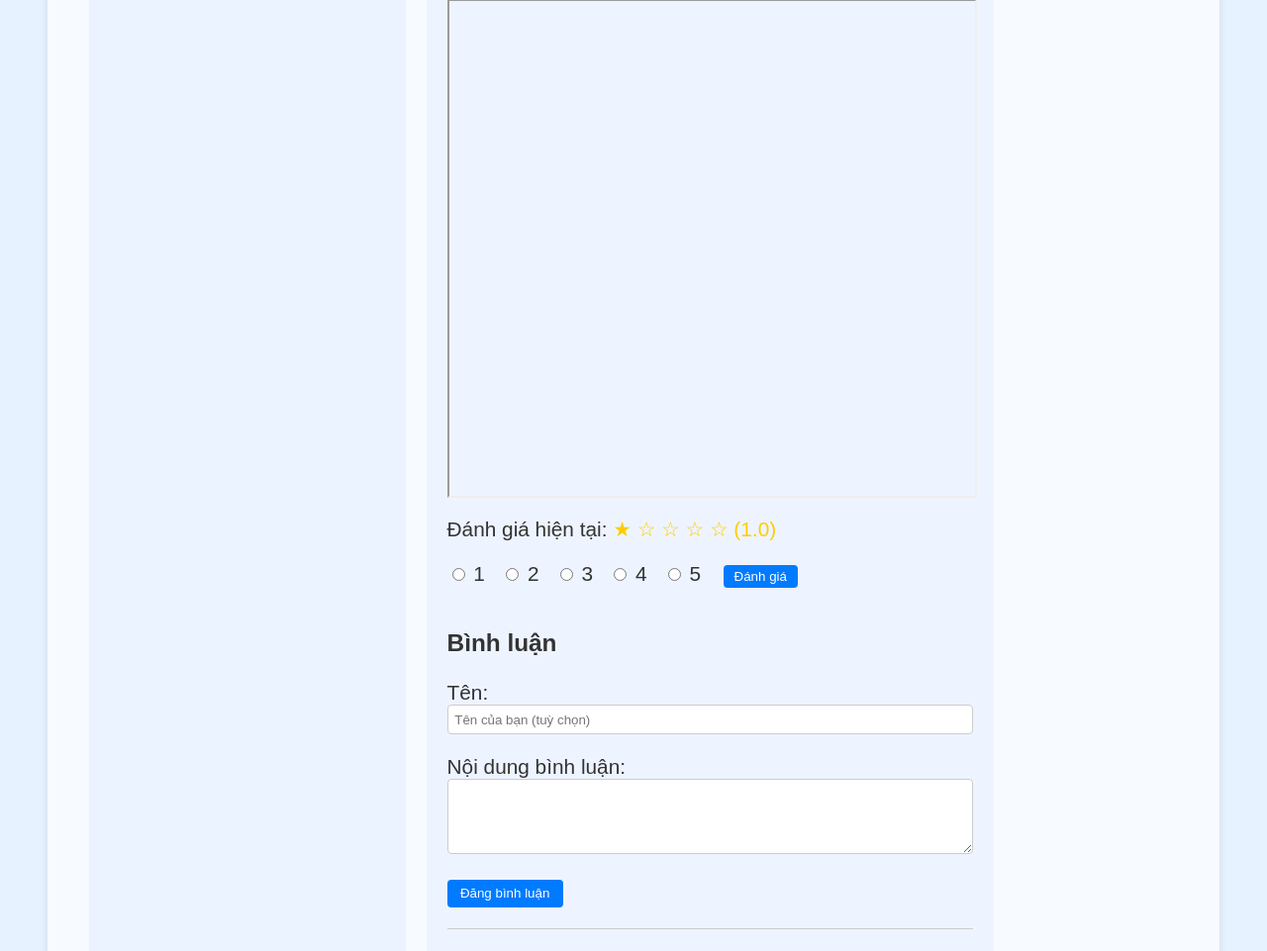
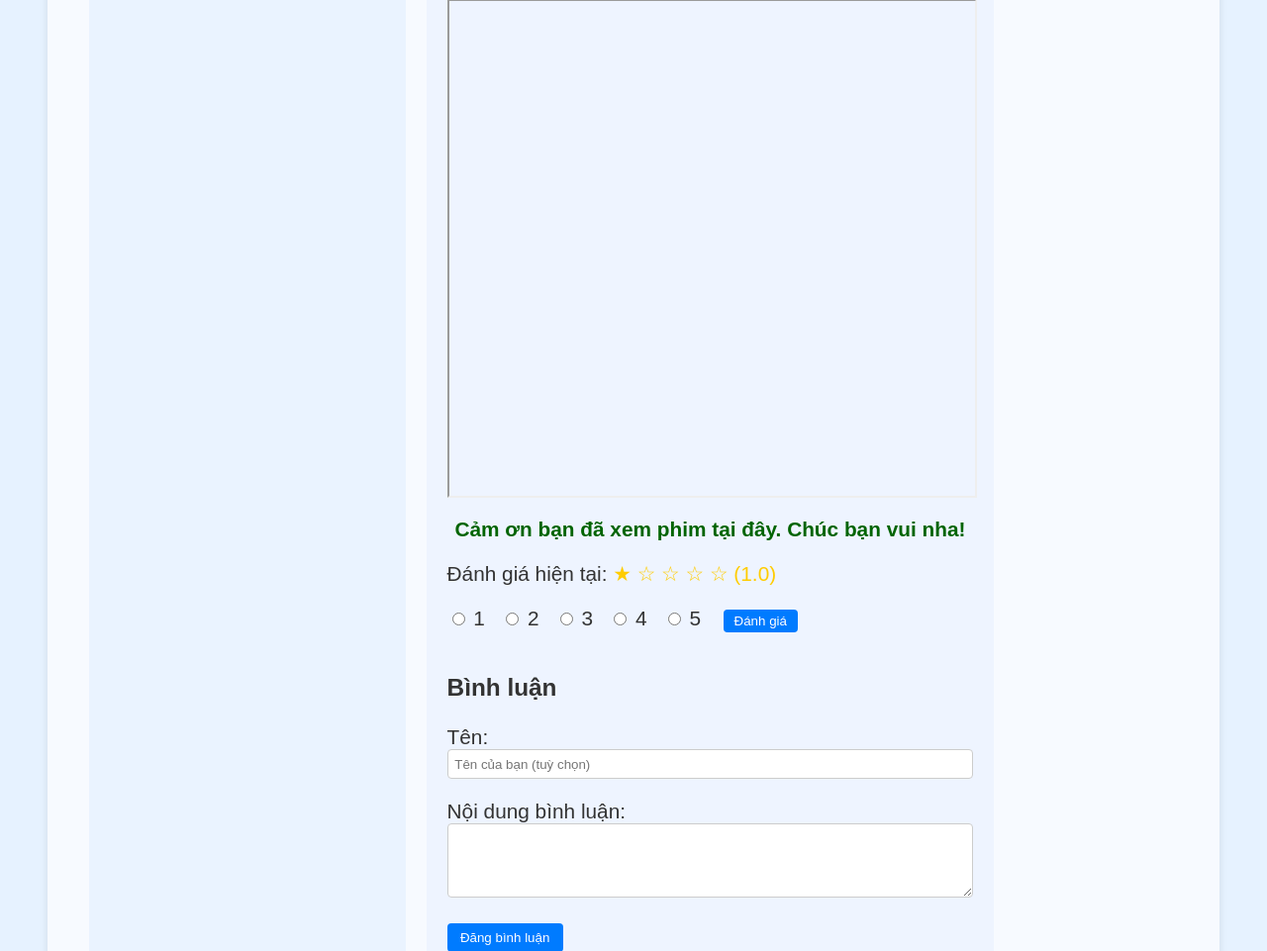
Before and after one commit to tranhiepvn/film-site-flask, a Flask app: page /story/1 in a window 1280 px wide. Shown: the part 483-1444 px from the top of the page at 99% size. Run offline with Flask 3, Linux system fonts and the light colour scheme; tables that the repository leaves empty hold one stand-in row (values such as "Sample post").

Commit message:
Thêm con tiếp và cảm ơn

```diff
--- a/movie_src/static/style.css
+++ b/movie_src/static/style.css
@@ -764,3 +764,18 @@ body.upload aside.sidebar {
   flex: 0 0 280px;
   box-sizing: border-box;
 }
+
+/* Styling for continuation and thank-you messages on the movie detail page */
+.continuation {
+  margin-top: 1em;
+  color: #c00; /* đỏ đậm */
+  font-weight: bold;
+  text-align: left;
+}
+
+.thank-you {
+  margin-top: 1em;
+  color: #006400; /* xanh lá cây đậm */
+  font-weight: bold;
+  text-align: center;
+}
--- a/movie_src/templates/story.html
+++ b/movie_src/templates/story.html
@@ -98,6 +98,12 @@
         {% endfor %}
       </div>
     {% endif %}
+    {# Khi đang xem phần cuối cùng và phim chưa hoàn thành, hiển thị thông báo tiếp tục #}
+{% if not story.is_completed and current_index == total_parts %}
+  <p class="continuation">Còn tiếp…</p>
+{% endif %}
+  <p class="thank-you">Cảm ơn bạn đã xem phim tại đây. Chúc bạn vui nha!</p>
+
     {# hiển thị đánh giá hiện tại và form đánh giá #}
     <div class="rating-section">
       {% set avg = (story.rating_sum / story.rating_count) if story.rating_count > 0 else 0 %}
```
